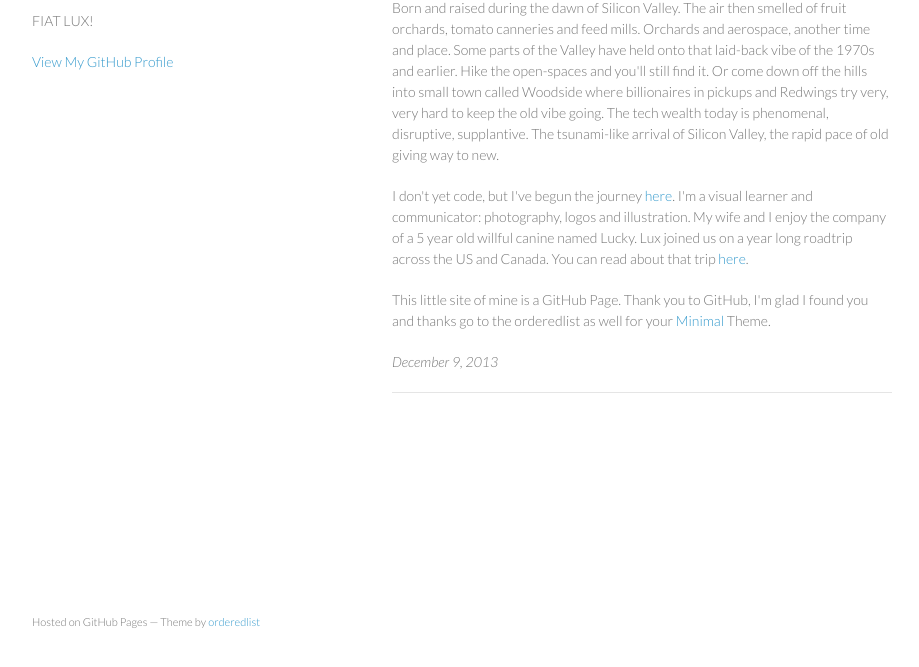
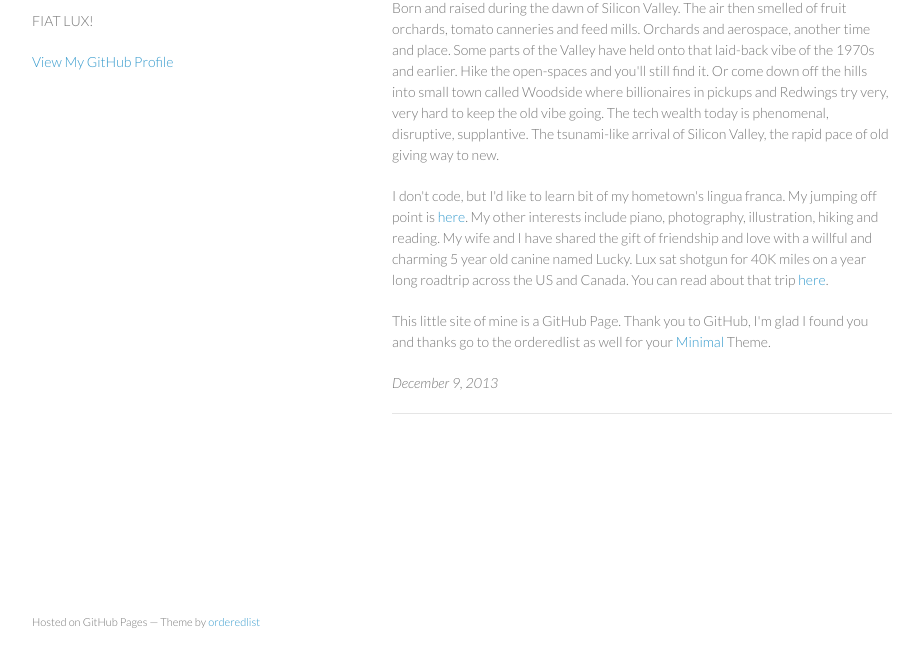
Before and after one commit to fiat-lucky/chicalote.github.io, a plain HTML site: page index.html in a window 1280 px wide. Shown: the part 99-766 px from the top of the page, without its empty margins (178-1097 px from the left). Drawn offline with Linux system fonts and the light colour scheme.

Commit message:
Update index.html

```diff
--- a/index.html
+++ b/index.html
@@ -29,7 +29,7 @@
 <p>Born and raised during the dawn of Silicon Valley. The air then smelled of fruit orchards, tomato canneries and feed mills. Orchards and aerospace, another time and place. Some parts of the Valley have held onto that laid-back vibe of the 1970s and earlier. Hike the open-spaces and you'll still find it. Or come down off the hills into small town called Woodside where billionaires in pickups and Redwings try very, very hard to keep the old vibe going. The tech wealth today is phenomenal, disruptive, supplantive. The tsunami-like arrival of Silicon Valley, the rapid pace of old giving way to new.<p>
 
 
-<p>I don't yet code, but I've begun the journey <a href="https://cs50.harvard.edu/lectures">here</a>. I'm a visual learner and communicator: photography, logos and illustration. My wife and I enjoy the company of a 5 year old willful canine named Lucky. Lux joined us on a year long roadtrip across the US and Canada. You can read about that trip <a href="http://2010flightofthechickadee.blogspot.com/">here</a>.</p>
+<p>I don't code, but I'd like to learn bit of my hometown's lingua franca. My jumping off point is <a href="https://cs50.harvard.edu/lectures">here</a>. My other interests include piano, photography, illustration, hiking and reading. My wife and I have shared the gift of friendship and love with a willful and charming 5 year old canine named Lucky. Lux sat shotgun for 40K miles on a year long roadtrip across the US and Canada. You can read about that trip <a href="http://2010flightofthechickadee.blogspot.com/">here</a>.</p>
 
 
 
```
